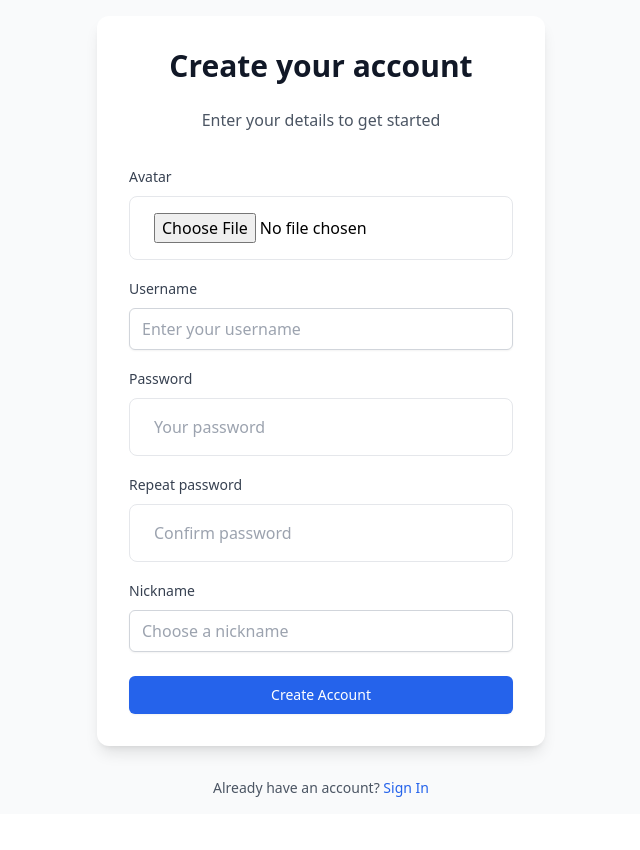
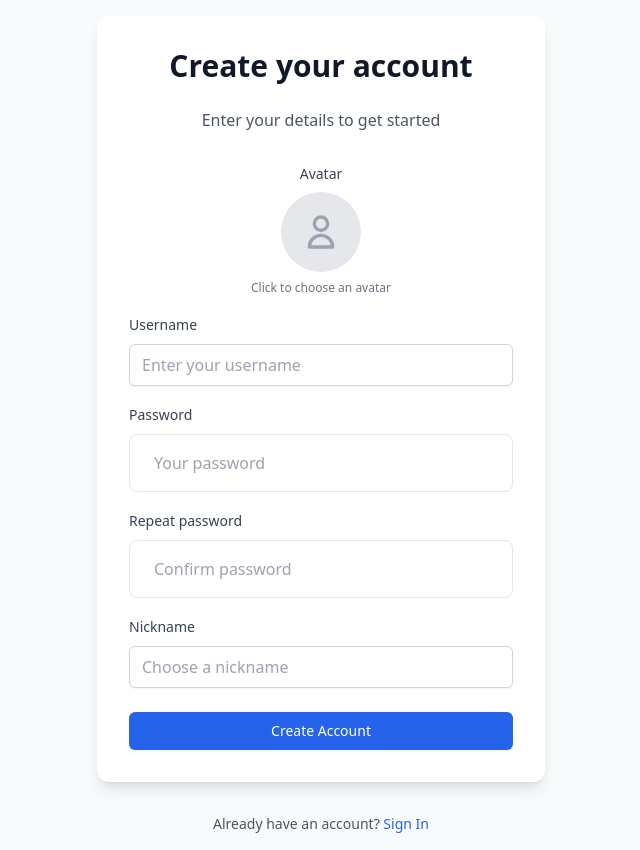
Before and after one commit to Natan-Asrat/emishop, a Vue app in the folder emi/: page /signup in a window 1280 px wide. Both pictures are taken after a click on the button "Sign Up". Shown: the whole page, without its empty margins (319-959 px from the left). Before the commit the page ends 814 px from the top, so only its background shows below. Built offline with nearby package versions, Linux system fonts and the light colour scheme.

Commit message:
better avatar

```diff
--- a/emi/src/views/AuthView.vue
+++ b/emi/src/views/AuthView.vue
@@ -22,14 +22,77 @@
 
               <template v-if="isSignUp">
 
-                <div class="space-y-2">
-                <label for="avatar" class="text-sm font-medium text-gray-700 dark:text-gray-300">Avatar</label>
+                <div class="flex flex-col items-center space-y-2">
+                  <label class="text-sm font-medium text-gray-700 dark:text-gray-300">Avatar</label>
+                  <div class="flex items-center justify-center">
                     <input
                       type="file"
                       @change="handleFileChange"
-                  class="w-full py-4 px-6 border border-gray-200 rounded-lg"
+                      accept="image/*"
+                      class="hidden"
                       id="avatar"
+                      ref="fileInput"
+                      :disabled="isLoading"
                     />
+                    <button
+                      type="button"
+                      @click="$refs.fileInput.click()"
+                      :disabled="isLoading"
+                      class="relative group cursor-pointer disabled:cursor-not-allowed"
+                    >
+                      <img
+                        v-if="avatarPreview"
+                        :src="avatarPreview"
+                        class="h-20 w-20 rounded-full object-cover border-2 border-gray-200 group-hover:opacity-75 transition-opacity"
+                        alt="Avatar preview"
+                      />
+                      <div
+                        v-else
+                        class="h-20 w-20 rounded-full bg-gray-200 dark:bg-gray-700 flex items-center justify-center group-hover:bg-gray-300 dark:group-hover:bg-gray-600 transition-colors"
+                      >
+                        <svg
+                          class="h-10 w-10 text-gray-400"
+                          fill="none"
+                          stroke="currentColor"
+                          viewBox="0 0 24 24"
+                        >
+                          <path
+                            stroke-linecap="round"
+                            stroke-linejoin="round"
+                            stroke-width="2"
+                            d="M16 7a4 4 0 11-8 0 4 4 0 018 0zM12 14a7 7 0 00-7 7h14a7 7 0 00-7-7z"
+                          />
+                        </svg>
+                      </div>
+                      <!-- Overlay with camera icon -->
+                      <div class="absolute inset-0 flex items-center justify-center opacity-0 group-hover:opacity-100 transition-opacity">
+                        <div class="rounded-full bg-black bg-opacity-50 p-2">
+                          <svg
+                            class="h-6 w-6 text-white"
+                            fill="none"
+                            stroke="currentColor"
+                            viewBox="0 0 24 24"
+                          >
+                            <path
+                              stroke-linecap="round"
+                              stroke-linejoin="round"
+                              stroke-width="2"
+                              d="M3 9a2 2 0 012-2h.93a2 2 0 001.664-.89l.812-1.22A2 2 0 0110.07 4h3.86a2 2 0 011.664.89l.812 1.22A2 2 0 0018.07 7H19a2 2 0 012 2v9a2 2 0 01-2 2H5a2 2 0 01-2-2V9z"
+                            />
+                            <path
+                              stroke-linecap="round"
+                              stroke-linejoin="round"
+                              stroke-width="2"
+                              d="M15 13a3 3 0 11-6 0 3 3 0 016 0z"
+                            />
+                          </svg>
+                        </div>
+                      </div>
+                    </button>
+                  </div>
+                  <p class="text-center text-xs text-gray-500 dark:text-gray-400 mt-2">
+                    Click to choose an avatar
+                  </p>
                 </div>
               </template>
               <div class="space-y-2">
@@ -203,6 +266,7 @@ const isLoading = ref(false);
 const isErrorModalOpen = ref(false);
 const errorTitle = ref('');
 const errorMessage = ref('');
+const avatarPreview = ref('');
 
 const user = reactive({
   username: '',
@@ -239,38 +303,75 @@ const toggleAuthMode = () => {
   // Clear form
   Object.keys(user).forEach(key => user[key] = '');
   Object.keys(errors).forEach(key => errors[key] = null);
+  avatarPreview.value = ''; // Clear avatar preview
 };
 
 const handleFileChange = (event) => {
   const file = event.target.files[0];
   if (file) {
+    if (!file.type.match('image.*')) {
+      showError('Invalid File', 'Please select an image file');
+      event.target.value = ''; // Clear the file input
+      return;
+    }
+
     user.avatar = file;
+    // Create preview URL
+    const reader = new FileReader();
+    reader.onload = (e) => {
+      avatarPreview.value = e.target.result;
+    };
+    reader.readAsDataURL(file);
+  } else {
+    avatarPreview.value = '';
   }
 };
 
-const handleAuth = async () => {
-  if (isLoading.value) return;
-  isLoading.value = true;
+const validateForm = () => {
+  const errors = {
+    username: null,
+    nickname: null,
+    password1: null,
+    password2: null,
+    avatar: null,
+  };
 
-  const action = isSignUp.value ? 'signup' : 'signin';
-
-  // Clear previous errors
-  Object.keys(errors).forEach((key) => (errors[key] = null));
-
-  try {
-    if (action === 'signup') {
+  if (isSignUp.value) {
     if (!user.nickname) errors.nickname = "Your name is missing";
     if (!user.username) errors.username = "Your username is missing";
     if (!user.password1) errors.password1 = "Your password is missing";
     if (!user.password2) errors.password2 = "Confirm your password";
     if (user.password1.length < 8) errors.password1 = "Password must be at least 8 characters long";
     if (user.password1 !== user.password2) errors.password2 = "Passwords do not match";
+    if (!user.avatar) errors.avatar = "Please select an avatar";
 
     if (Object.values(errors).some((error) => error)) {
       showError('Validation Error', Object.values(errors).find(error => error));
-        return;
+      return false;
+    }
+  } else {
+    if (!user.username) errors.username = "Your username is missing";
+    if (!user.password1) errors.password1 = "Your password is missing";
+
+    if (Object.values(errors).some((error) => error)) {
+      showError('Validation Error', Object.values(errors).find(error => error));
+      return false;
+    }
   }
 
+  return true;
+};
+
+const handleAuth = async () => {
+  if (isLoading.value) return;
+
+  if (!validateForm()) return;
+  isLoading.value = true;
+
+  const action = isSignUp.value ? 'signup' : 'signin';
+
+  try {
+    if (action === 'signup') {
       const formData = new FormData();
       formData.append("username", user.username);
       formData.append("name", user.nickname);
@@ -290,14 +391,6 @@ const handleAuth = async () => {
         showError('Registration Error', "Something went wrong. Please try again!");
       }
     } else if (action === 'signin') {
-      if (!user.username) errors.username = "Please enter your username";
-      if (!user.password1) errors.password1 = "Please enter your password";
-
-      if (Object.values(errors).some((error) => error)) {
-        showError('Validation Error', Object.values(errors).find(error => error));
-        return;
-      }
-
       const response = await axios.post("/api/account/login/", {
         username: user.username,
         password: user.password1,
```
Lines whose indentation alone changed are shown as unchanged.
